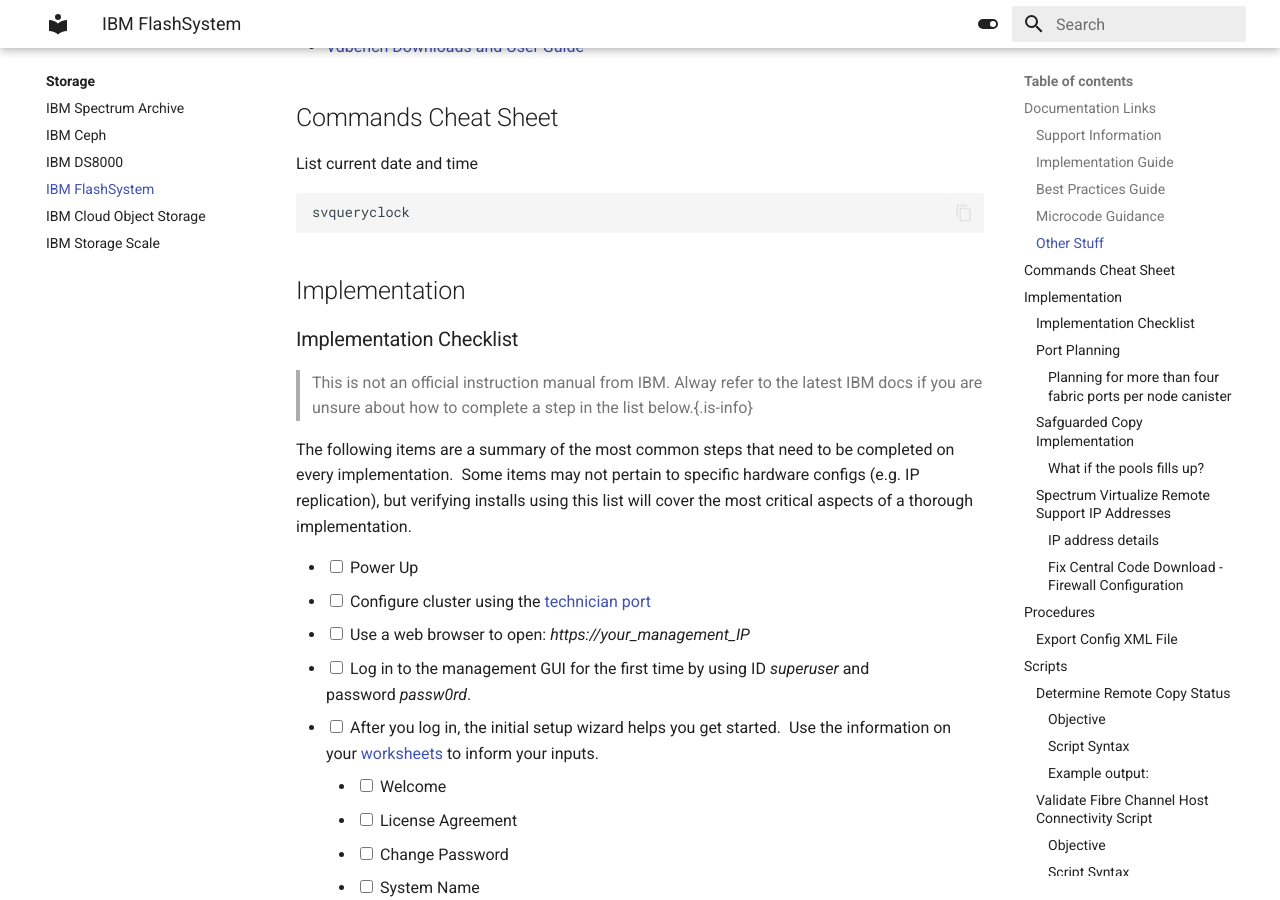
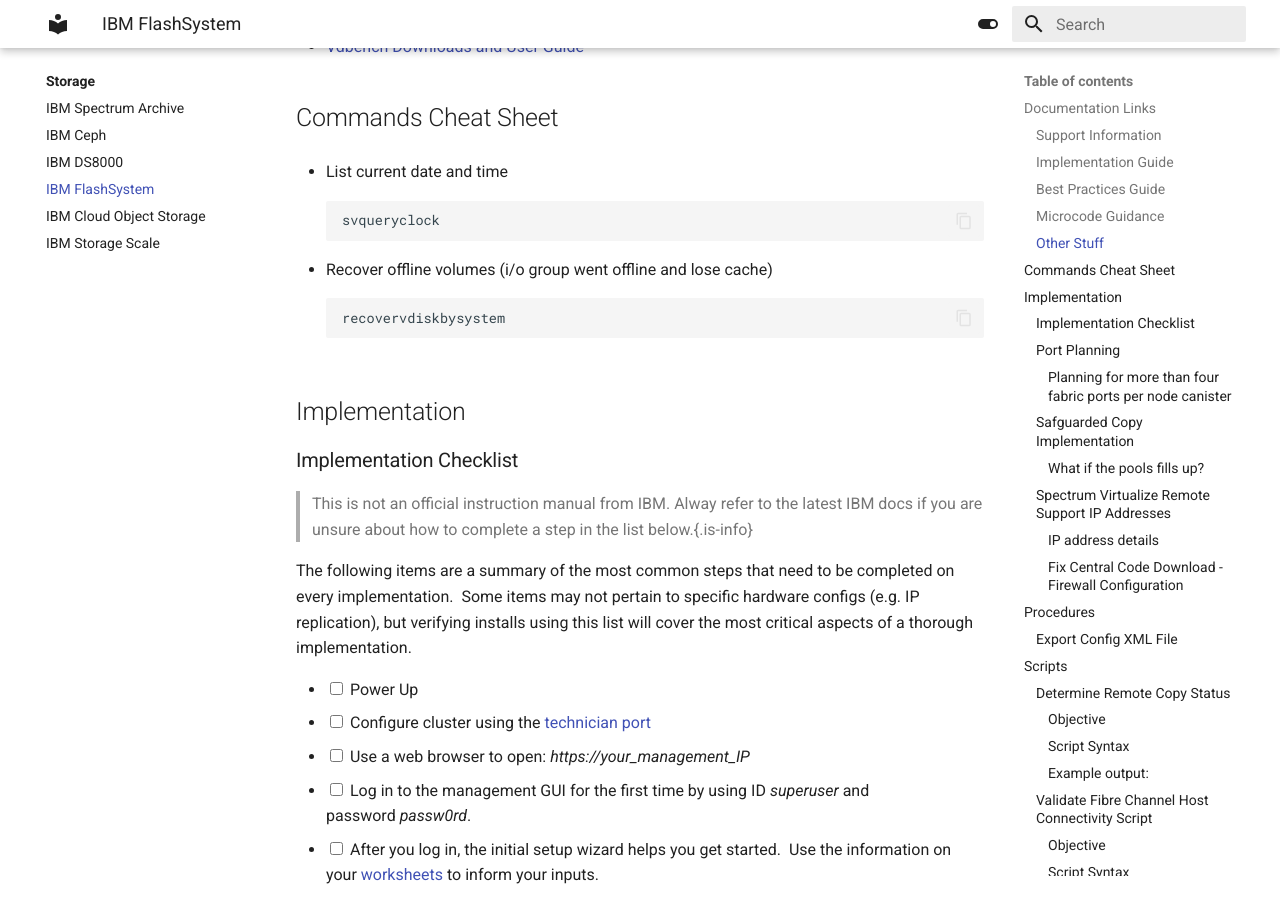
Before and after one commit to rickkoe/worknotes, an MkDocs documentation site: the page built from docs/Storage/flashsystem.md, in a window 1280 px wide and 900 px high, scrolled down 1427 px. Built offline with MkDocs 1.6.1 and Material for MkDocs 9.7.7, drawn with Linux system fonts in a browser that asks for light colours.

Commit message:
cheat sheet update

````diff
--- a/docs/Storage/flashsystem.md
+++ b/docs/Storage/flashsystem.md
@@ -47,11 +47,13 @@
 
 ## Commands Cheat Sheet
 
-List current date and time
+- List current date and time
 
-```
-svqueryclock
-```
+        svqueryclock
+
+- Recover offline volumes (i/o group went offline and lose cache)
+
+        recovervdiskbysystem
 
 
 ## Implementation
````
